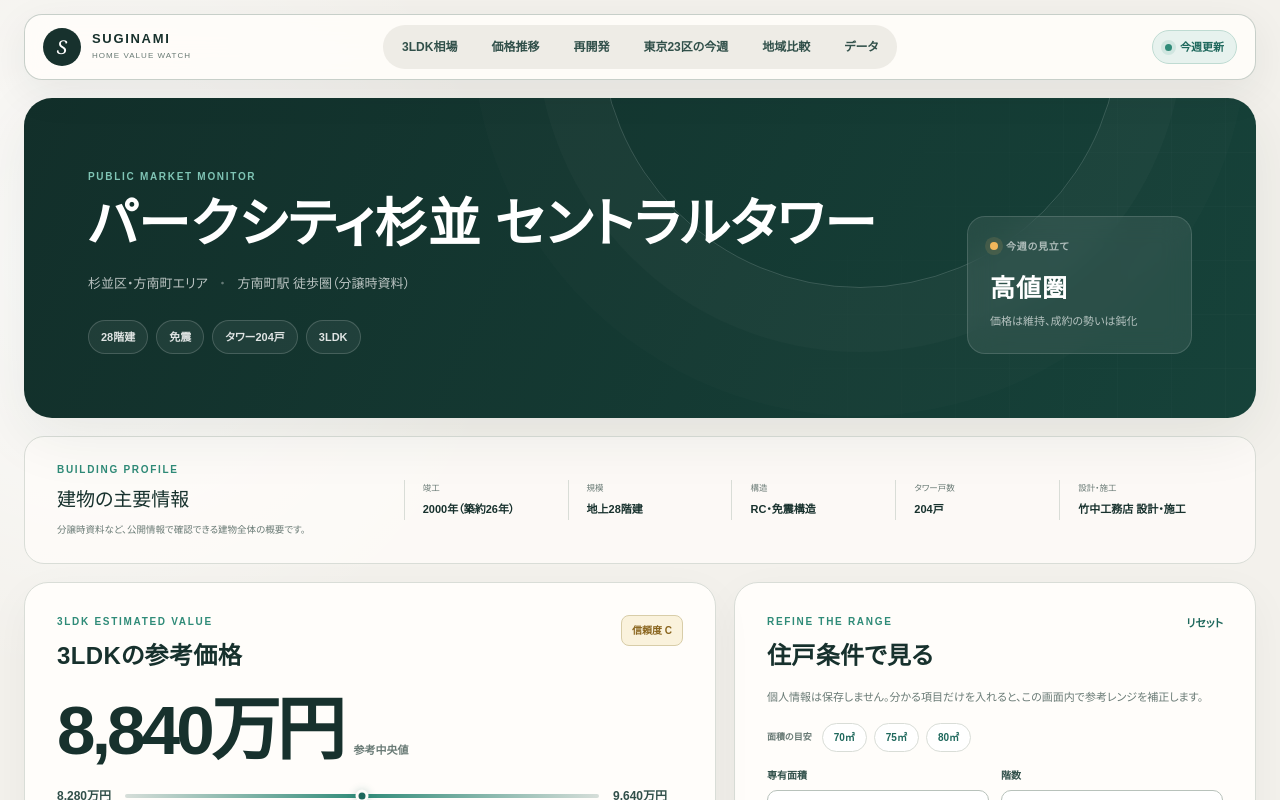
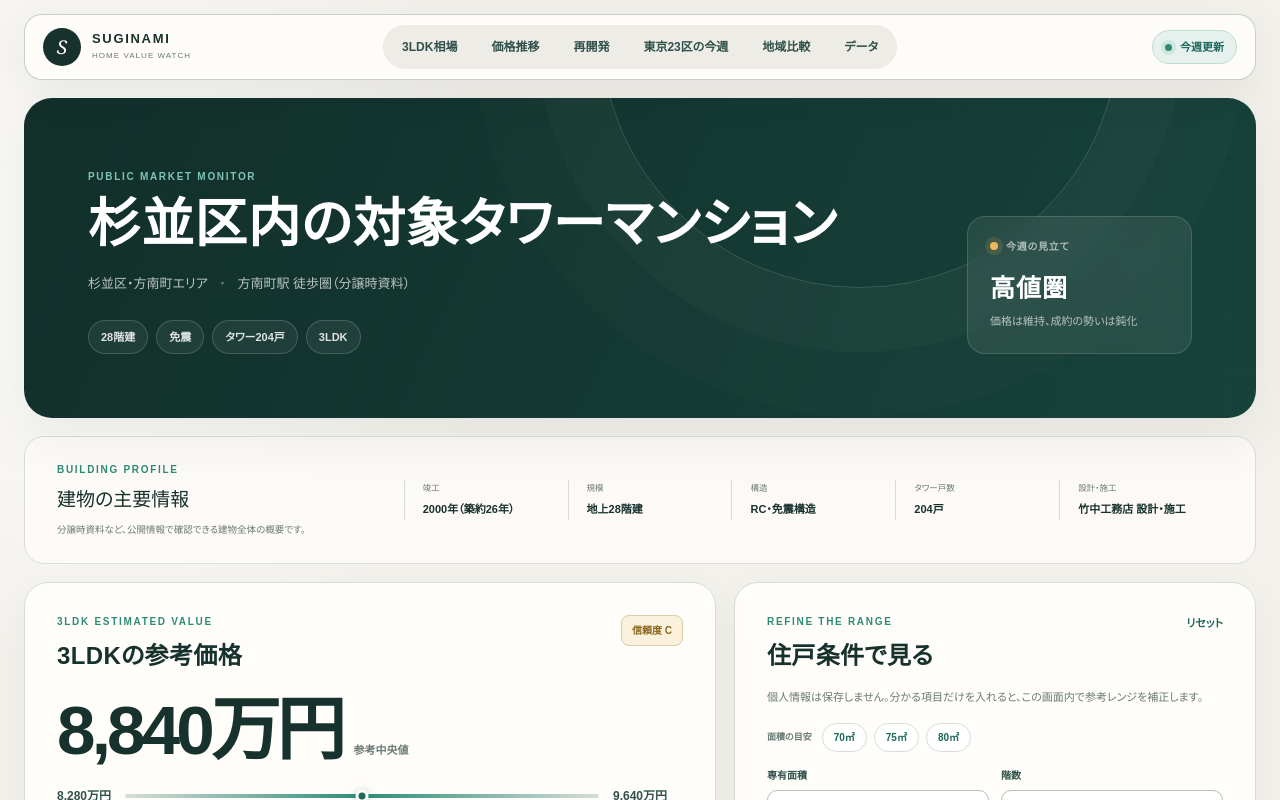
Before and after one commit to kkazu-tt/suginami-property-dashboard, a Next.js app: page / in a window 1280 px wide. Shown: the top 800 px of the page. Built offline with nearby package versions, Linux system fonts and the light colour scheme; no server answers.

Commit message:
Mask property name in public metadata

```diff
--- a/app/data/market-data.ts
+++ b/app/data/market-data.ts
@@ -248,7 +248,7 @@ export const marketSnapshot = {
   asOfLabel: "2026年7月21日 12:00 JST",
   latestMarketPeriod: "2026年6月",
   property: {
-    name: "パークシティ杉並 セントラルタワー",
+    name: "杉並区内の対象タワーマンション",
     areaLabel: "杉並区・方南町エリア",
     built: "2000年（築約26年）",
     station: "方南町駅 徒歩圏（分譲時資料）",
@@ -600,7 +600,7 @@ export const marketSnapshot = {
     state: "observe" as const,
     title: "高値圏だが、成約の鈍化を見極める週",
     summary:
-      `パークシティ杉並 セントラルタワーの3LDK参考価格は8,280万〜9,640万円。杉並区3LDKの2026年ナウキャストは${suginamiNowcastText}ですが、区全体の参考推計です。再開発は現在価格へ重ねて足さず、2027年の確度差分だけ+0.05ポイント反映しました。価格は高値圏でも成約件数は減っており、同一棟の新しい成約と事業の節目を確認する局面です。`,
+      `対象タワーマンションの3LDK参考価格は8,280万〜9,640万円。杉並区3LDKの2026年ナウキャストは${suginamiNowcastText}ですが、区全体の参考推計です。再開発は現在価格へ重ねて足さず、2027年の確度差分だけ+0.05ポイント反映しました。価格は高値圏でも成約件数は減っており、同一棟の新しい成約と事業の節目を確認する局面です。`,
     positives: [
       "東京23区の4〜6月成約㎡単価は前年比 +5.1%",
       "23区のファミリー型募集賃料は6月に前月比 +0.8%",
@@ -731,14 +731,14 @@ export const marketSnapshot = {
       usage: "旧計画解除後の再計画段階・想定工程",
     },
     {
-      label: "パークシティ杉並 分譲時資料",
+      label: "対象棟の分譲時公開資料",
       publisher: "三井不動産",
       url: "https://www.mitsuifudosan.co.jp/corporate/news/1999/0430_02/",
       tier: "A",
       usage: "物件基本情報",
     },
     {
-      label: "パークシティ杉並 参考相場・売買履歴",
+      label: "対象棟の参考相場・売買履歴",
       publisher: "IESHIL",
       url: "https://www.ieshil.com/buildings/663386/",
       tier: "B",
--- a/app/layout.tsx
+++ b/app/layout.tsx
@@ -1,9 +1,9 @@
 import type { Metadata } from "next";
 import "./globals.css";
 
-const title = "杉並ホームバリュー | パークシティ杉並 3LDK相場";
+const title = "杉並ホームバリュー | 対象タワーマンション 3LDK相場";
 const description =
-  "パークシティ杉並 セントラルタワーの3LDK参考価格と、東京23区の直近動向を毎週確認する公開ダッシュボード。";
+  "杉並区内の対象タワーマンションの3LDK参考価格と、東京23区の直近動向を毎週確認する公開ダッシュボード。";
 const siteUrl =
   process.env.NEXT_PUBLIC_SITE_URL ??
   "https://kkazu-tt.github.io/suginami-property-dashboard/";
@@ -23,7 +23,7 @@ export const metadata: Metadata = {
         url: socialImage,
         width: 1200,
         height: 630,
-        alt: "パークシティ杉並 セントラルタワー 3LDK相場",
+        alt: "杉並区内の対象タワーマンション 3LDK相場",
       },
     ],
   },
```
Also changed, not shown: 2 other files (tests, documents, lock files or other folders).
